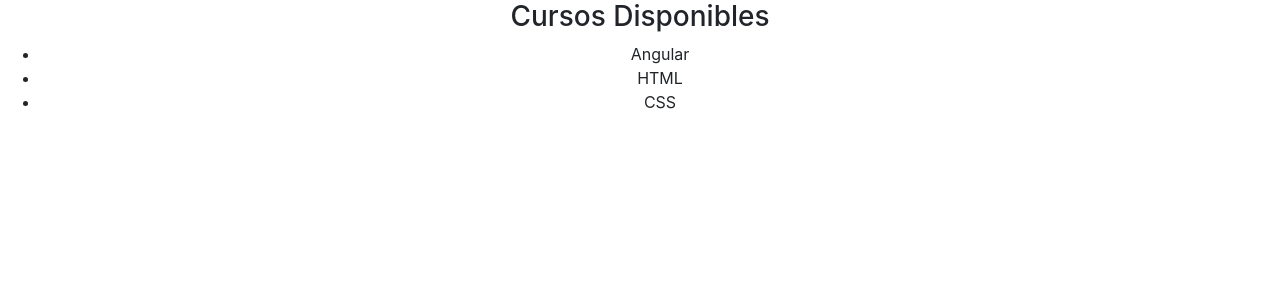
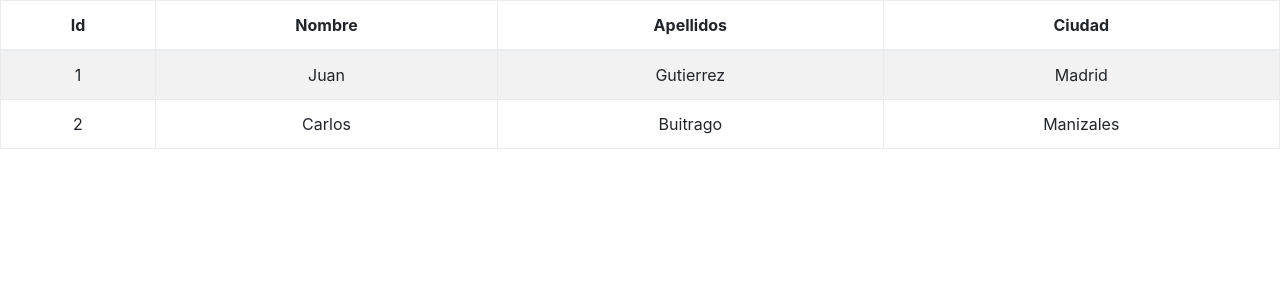
Before and after one commit to qu3qui/learning-Angular4, an Angular app in the folder appCurso/: page / in a window 1280 px wide. Shown: the top 300 px of the page. Built offline with nearby package versions, Linux system fonts and the light colour scheme.

Commit message:
ngFor objetos
ejemplo de la directiva ng for utilizando objetos de clase Alumno creados anteriormente

```diff
--- a/appCurso/src/app/app.component.html
+++ b/appCurso/src/app/app.component.html
@@ -1,5 +1,5 @@
 <div style="text-align:center">
-<app-ejdirectivangfor></app-ejdirectivangfor>
+<app-ejarrayobjetos></app-ejarrayobjetos>
 
 
 </div>
--- a/appCurso/src/app/app.module.ts
+++ b/appCurso/src/app/app.module.ts
@@ -16,6 +16,7 @@ import { EjdirectivangifmetodosComponent } from './ejdirectivangifmetodos/ejdire
 import { EjdirectivangstyleComponent } from './ejdirectivangstyle/ejdirectivangstyle.component';
 import { EjdirectivangclassComponent } from './ejdirectivangclass/ejdirectivangclass.component';
 import { EjdirectivangforComponent } from './ejdirectivangfor/ejdirectivangfor.component';
+import { EjarrayobjetosComponent } from './ejarrayobjetos/ejarrayobjetos.component';
 
 @NgModule({
   declarations: [
@@ -32,7 +33,8 @@ import { EjdirectivangforComponent } from './ejdirectivangfor/ejdirectivangfor.c
     EjdirectivangifmetodosComponent,
     EjdirectivangstyleComponent,
     EjdirectivangclassComponent,
-    EjdirectivangforComponent
+    EjdirectivangforComponent,
+    EjarrayobjetosComponent
   ],
   imports: [
     BrowserModule,
--- /dev/null
+++ b/appCurso/src/app/ejarrayobjetos/ejarrayobjetos.component.html
@@ -0,0 +1,20 @@
+<table class="table table-bordered table-striped">
+  <thead>
+    <tr class="filters">
+      <th>Id</th>
+      <th>Nombre</th>
+      <th>Apellidos</th>
+      <th>Ciudad</th>
+    </tr>
+  </thead>
+
+  <tbody>
+    <tr *ngFor="let alumno of alumnos">
+      <td>{{alumno.id}}</td>
+      <td>{{alumno.nombre}}</td>
+      <td>{{alumno.apellidos}}</td>
+      <td>{{alumno.ciudad}}</td>
+    </tr>
+  </tbody>
+
+</table>
--- /dev/null
+++ b/appCurso/src/app/ejarrayobjetos/ejarrayobjetos.component.ts
@@ -0,0 +1,20 @@
+import { Component, OnInit } from '@angular/core';
+import {Alumno} from '../modelos/alumno.model';
+@Component({
+  selector: 'app-ejarrayobjetos',
+  templateUrl: './ejarrayobjetos.component.html',
+  styleUrls: ['./ejarrayobjetos.component.css']
+})
+export class EjarrayobjetosComponent implements OnInit {
+
+  public alumnos: Array<Alumno> = [
+    {id: 1, nombre: 'Juan', apellidos: 'Gutierrez', ciudad: 'Madrid'},
+    {id: 2, nombre: 'Carlos', apellidos: 'Buitrago', ciudad: 'Manizales'}
+  ];
+
+  constructor() { }
+
+  ngOnInit() {
+  }
+
+}
```
Also changed, not shown: appCurso/src/app/ejarrayobjetos/ejarrayobjetos.component.css (added).
